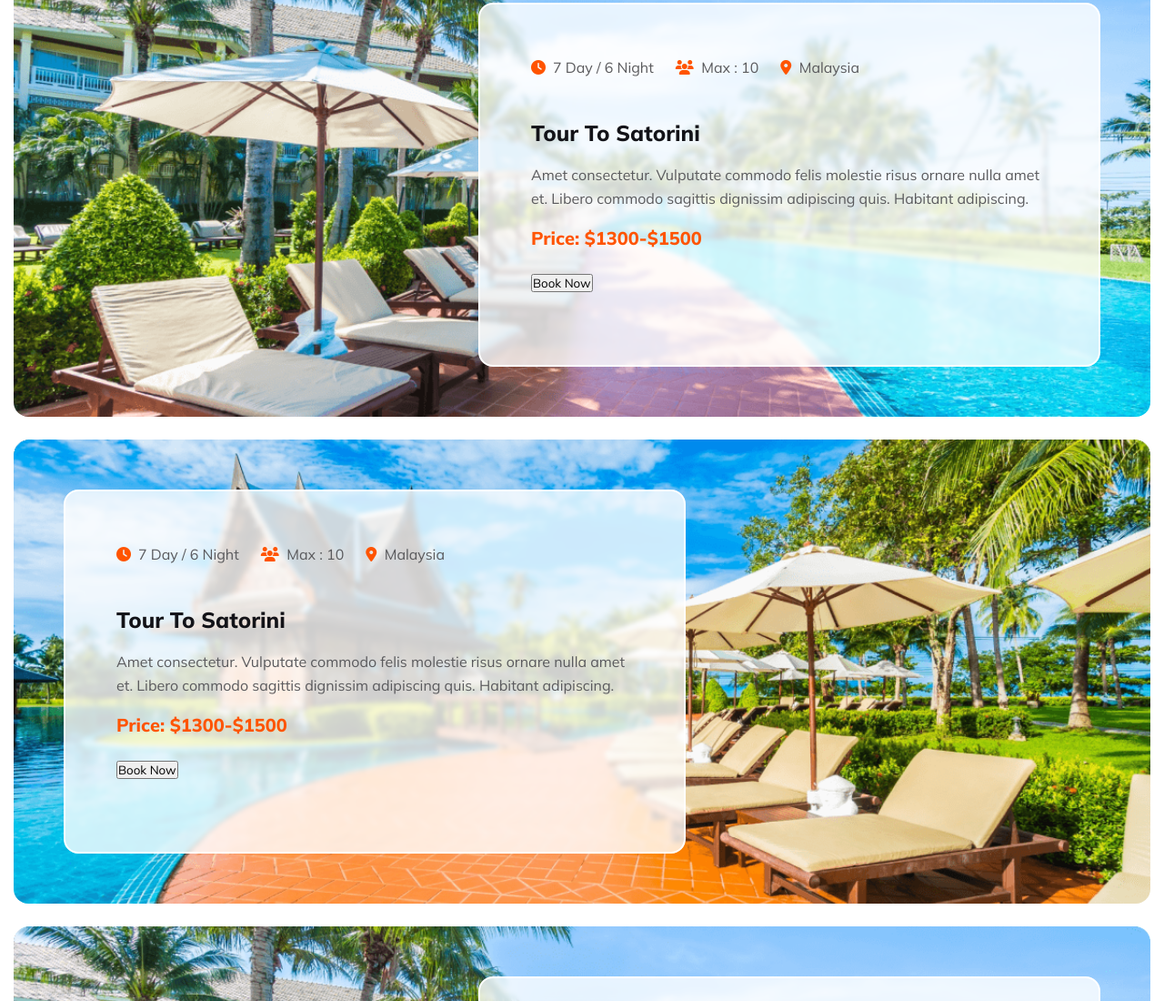
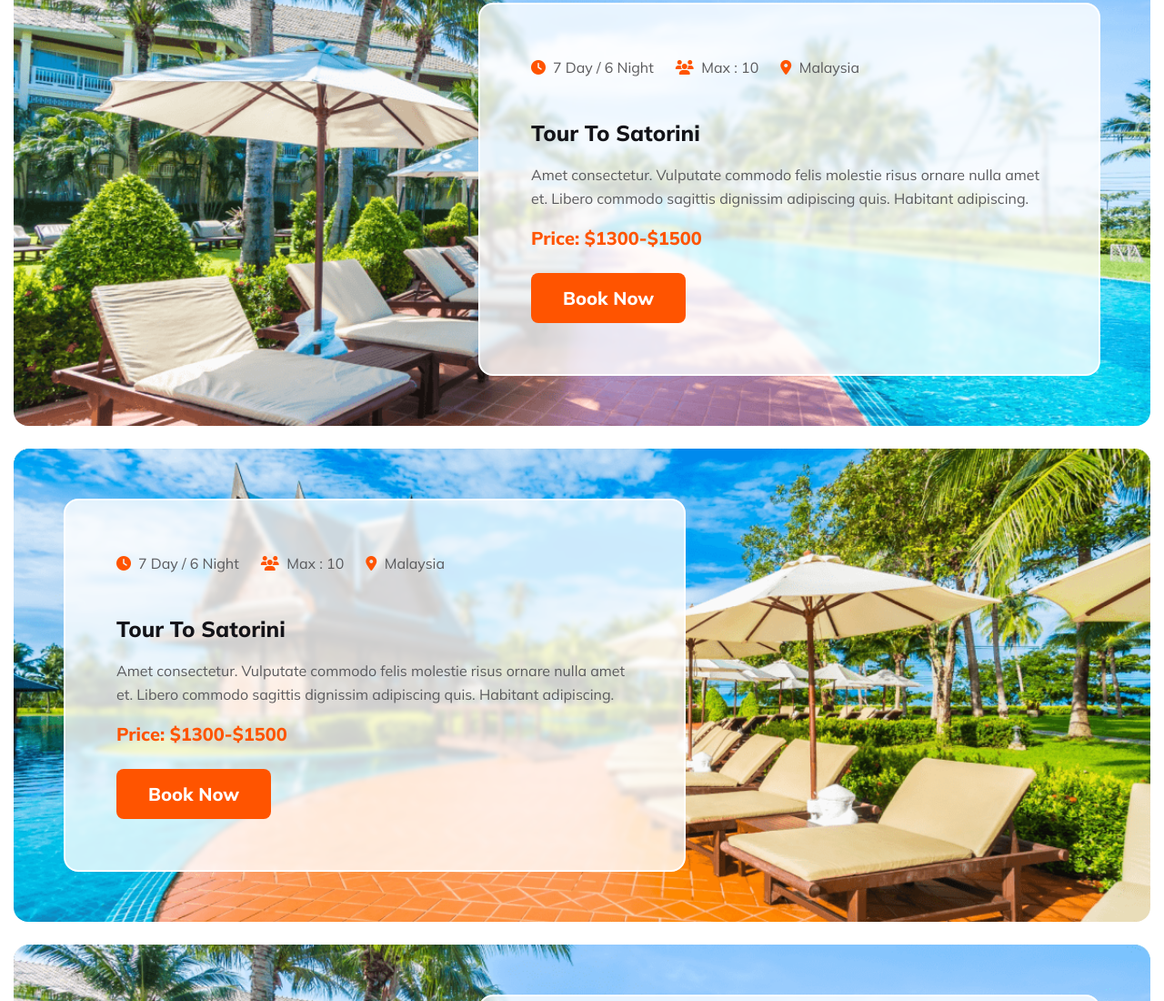
Before and after one commit to akashswfu/Explore-Nature, a plain HTML site: page index.html in a window 1280 px wide. Shown: the part 3747-4847 px from the top of the page at 91% size. Drawn offline with Linux system fonts and the light colour scheme.

Commit message:
button style bug fixed

```diff
--- a/index.html
+++ b/index.html
@@ -141,7 +141,7 @@
 
 
                     <h2>Price: $1300-$1500</h2>
-                    <button class="delas-button">Book Now</button>
+                    <button class="deals-button">Book Now</button>
                 </div>
             </div>
             <div class="deals-banner deals-banner-2">
@@ -157,7 +157,7 @@
 
 
                     <h2>Price: $1300-$1500</h2>
-                    <button class="delas-button">Book Now</button>
+                    <button class="deals-button">Book Now</button>
                 </div>
             </div>
             <div class="deals-banner">
```
